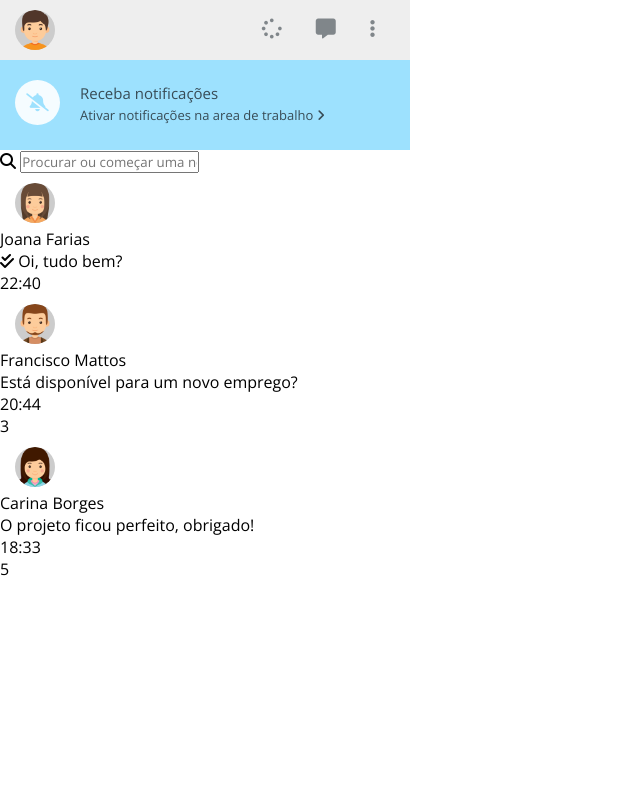
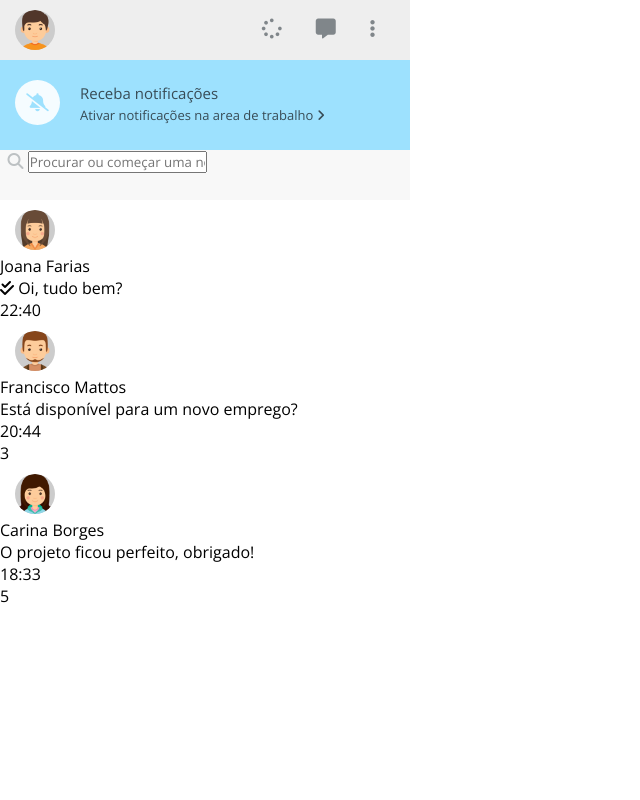
Before and after one commit to Lucas-Lopes-II/whatsapp_web_clone, a plain HTML site: page index.html in a window 1280 px wide. Shown: the top 800 px of the page, without its empty margins (0-640 px from the left). Drawn offline with nearby package versions, Linux system fonts and the light colour scheme.

Commit message:
Estilização do container de pesquisa geral

```diff
--- a/style.css
+++ b/style.css
@@ -13,7 +13,7 @@ ul {
     position: relative;
 }
 
-/* side bar */
+/* Side Bar */
 #sideBar {
     width: 410px;
     height: 100%;
@@ -48,7 +48,7 @@ ul {
     cursor: pointer;
 }
 
-/* container de notificações */
+/* Container de Notificações */
 #containerNotification {
     width: 100%;
     height: 90px;
@@ -85,3 +85,14 @@ ul {
 #containerNotification #ativarNotification {
     font-size: 13px;
 }
+
+/* Container de Pesquisa */
+#containerPesquisa {
+    width: 100%;
+    height: 50px;
+    padding: 0 7.5px 0 7.5px;
+    background-color: #F8F8F8;
+    position: relative;
+    color: #BDC1C3;
+    box-sizing: border-box;
+}
```
